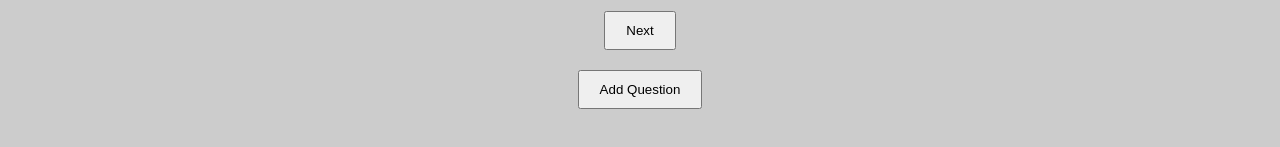
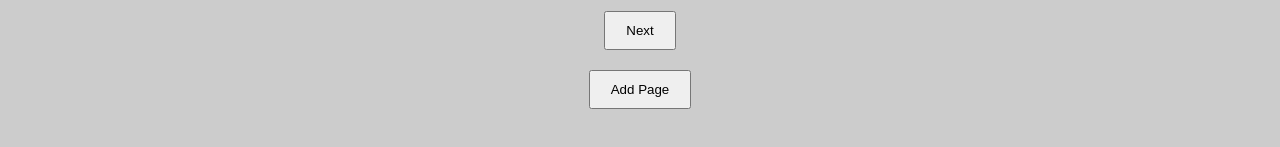
Before and after one commit to freaksauce/animated-questions, a React app: page / in a window 1280 px wide. Both pictures are taken after a click on the button "Next". Shown: the part 355-502 px from the top of the page. Built offline with nearby package versions, Linux system fonts and the light colour scheme.

Commit message:
fixed props reference

```diff
--- a/src/Component2.js
+++ b/src/Component2.js
@@ -11,8 +11,8 @@ const Component2 = props => (
     <button className="question__submit" onClick={props.onNext}>
       Next
     </button>
-    <button className="question__submit" onClick={props.addQuestion}>
-      Add Question
+    <button className="question__submit" onClick={props.addPage}>
+      Add Page
     </button>
   </div>
 )
@@ -20,12 +20,12 @@ const Component2 = props => (
 Component2.defaultProps = {
   onBack: null,
   onNext: null,
-  addQuestion: null
+  addPage: null
 }
 Component2.propTypes = {
   onBack: PropTypes.func,
   onNext: PropTypes.func,
-  addQuestion: PropTypes.func
+  addPage: PropTypes.func
 }
 
 export default Component2
--- a/src/Component4.js
+++ b/src/Component4.js
@@ -7,19 +7,19 @@ const Component4 = props => (
     <input id="input4" className="question__input" value="" type="text" />
     <button className="question__submit" onClick={props.onBack}>Back</button>
     <button className="question__submit" onClick={props.onNext}>Next</button>
-    <button className="question__submit" onClick={() => props.removeQuestion('2')}>Remove Question</button>
+    <button className="question__submit" onClick={() => props.removePage('2')}>Remove Question</button>
   </div>
 )
 
 Component4.defaultProps = {
   onBack: null,
   onNext: null,
-  removeQuestion: null
+  removePage: null
 }
 Component4.propTypes = {
   onBack: PropTypes.func,
   onNext: PropTypes.func,
-  removeQuestion: PropTypes.func
+  removePage: PropTypes.func
 }
 
 
```
